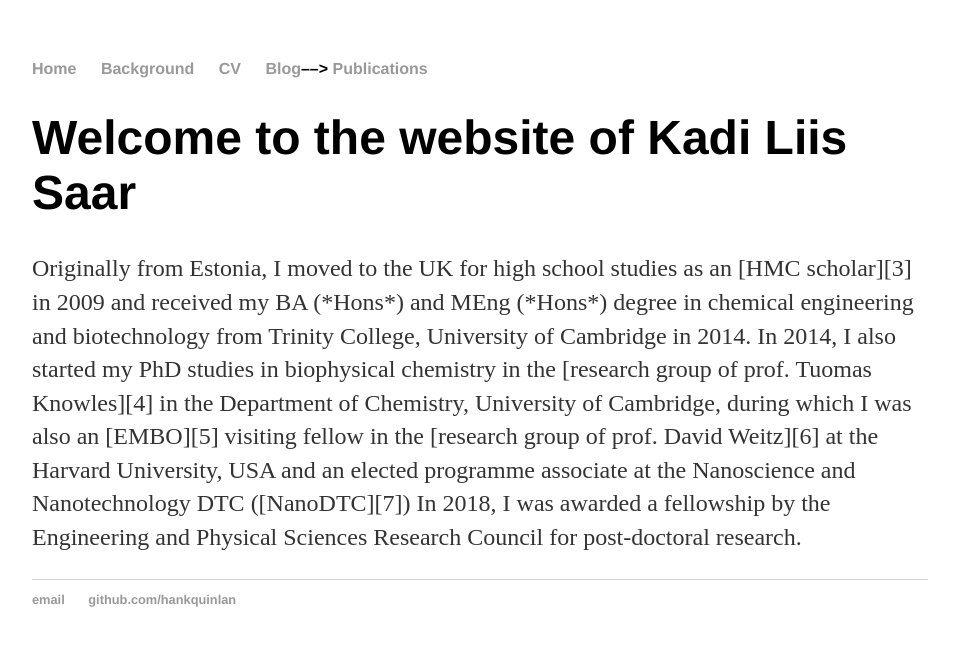
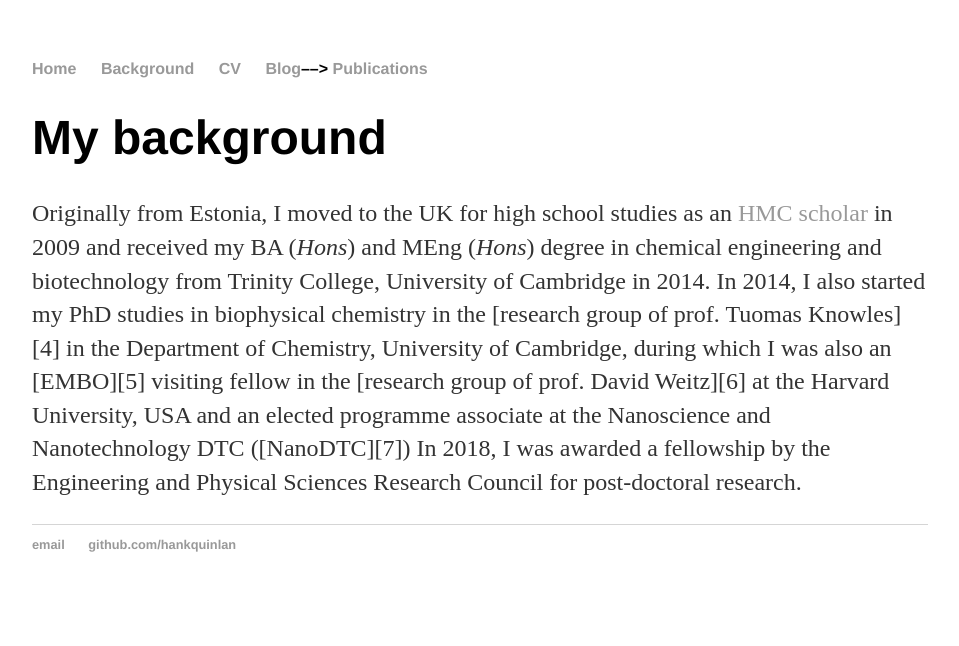
Before and after one commit to kadiliissaar/kadiliissaar.github.io, a Jekyll site: the page built from background/index.html, in a window 1280 px wide. Shown: the top 646 px of the page, without its empty margins (160-1119 px from the left). Built offline with Jekyll 4.4.1, drawn with Linux system fonts in a browser that asks for light colours.

Commit message:
Update index.html

```diff
--- a/background/index.html
+++ b/background/index.html
@@ -3,9 +3,10 @@
 title: Kadi Liis Saar
 ---
 <div class="blurb">
-	<h1>Welcome to the website of Kadi Liis Saar</h1>
-	<p> Originally from Estonia, I moved to the UK for high school studies as an [HMC scholar][3] in 2009
-and received my BA (*Hons*) and MEng (*Hons*) degree in chemical engineering and biotechnology from Trinity
+	<h1>My background</h1>
+	<p> Originally from Estonia, I moved to the UK for high school studies as an
+<a href="https://www.hmc.org.uk/about-hmc/projects/">HMC scholar</a> in 2009 and received my BA (<i>Hons</i>) and
+MEng (<i>Hons</i>) degree in chemical engineering and biotechnology from Trinity
 College, University of Cambridge in 2014. In 2014, I also started my PhD studies in biophysical chemistry in
 the [research group of prof. Tuomas Knowles][4] in the Department of Chemistry, University of Cambridge,
 during which I was also an [EMBO][5] visiting fellow in the [research group of prof. David Weitz][6] at the
```
